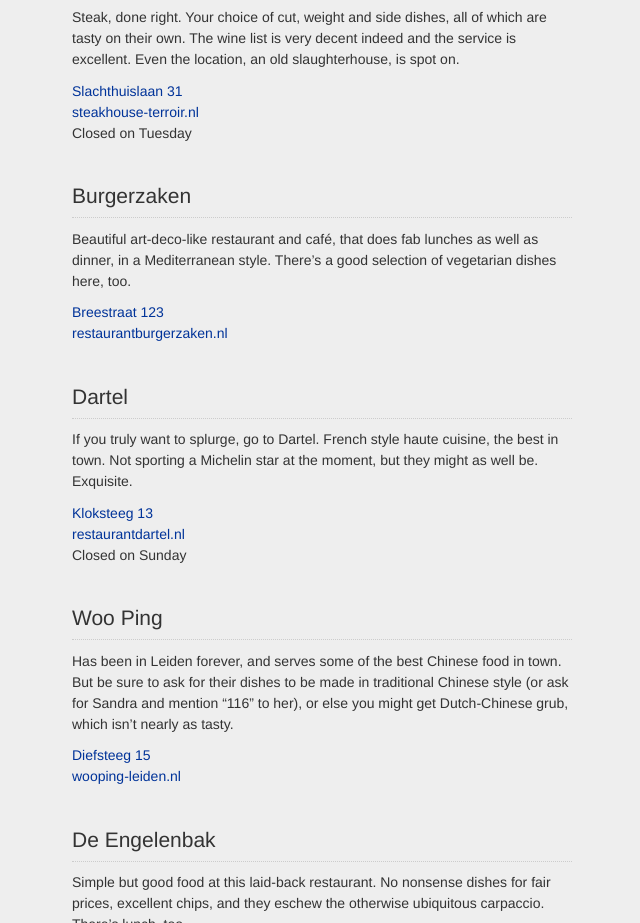
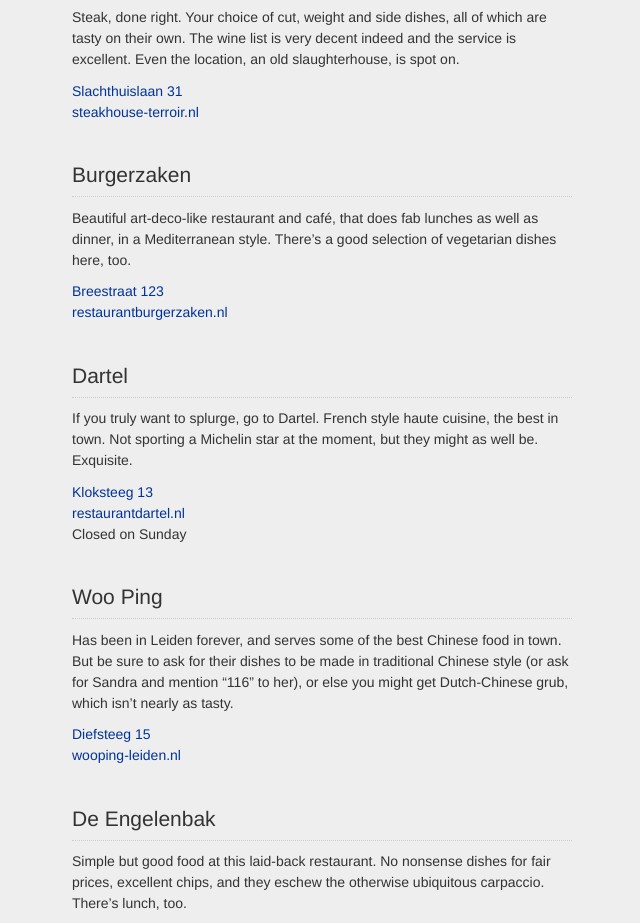
Before and after one commit to low/leidenforfoodies, a plain HTML site: page index.html in a window 1280 px wide. Shown: the part 862-1785 px from the top of the page, without its empty margins (318-958 px from the left). Drawn offline with Linux system fonts and the light colour scheme.

Commit message:
Updated opening hours for Terroir

```diff
--- a/index.html
+++ b/index.html
@@ -50,7 +50,6 @@
 	<ul>
 		<li class="address">Slachthuislaan 31</li>
 		<li><a href="http://www.steakhouse-terroir.nl/">steakhouse-terroir.nl</a></li>
-		<li>Closed on Tuesday</li>
 	</ul>
 
 	<h2>Burgerzaken</h2>
```
